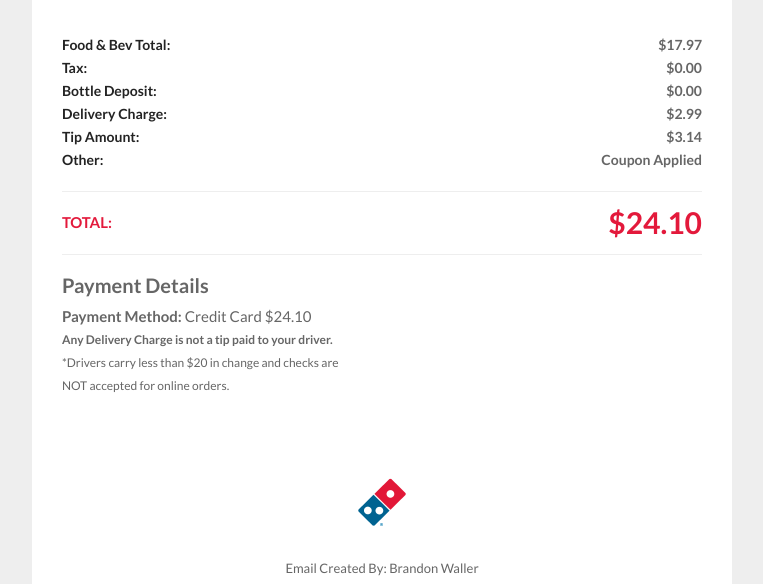
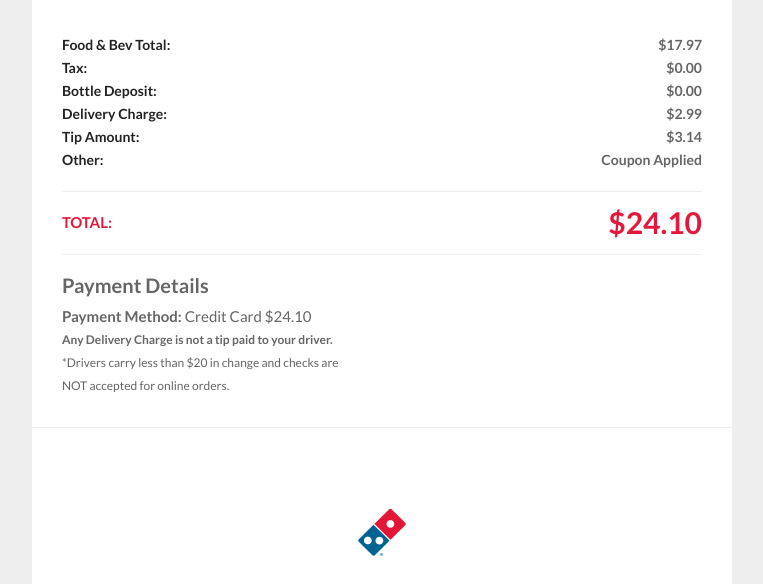
Before and after one commit to BW216/receipt-email, a plain HTML site: page index.html in a window 1280 px wide. Shown: the part 1295-1879 px from the top of the page, without its empty margins (258-1021 px from the left). Drawn offline with Linux system fonts and the light colour scheme.

Commit message:
Update index.html

```diff
--- a/index.html
+++ b/index.html
@@ -468,10 +468,16 @@
           </tr>
         </table>
 
+
         <table class="row" align="center" bgcolor="#FFFFFF" cellpadding="0" cellspacing="0">
+          <tr class="divider">
+            <th colspan="2" height="40" style="padding: 10px 0 0;">
+              <div style="border-top: 1px solid #EEEEEE; line-height: 0;">&nbsp;</div>
+            </th>
+          </tr>
           <tr>
             <td>
-              <div class="spacer" style="line-height: 40px;">&nbsp;</div>
+              <div class="spacer" style="line-height: 20px;">&nbsp;</div>
             </td>
           </tr>
         </table>
```
